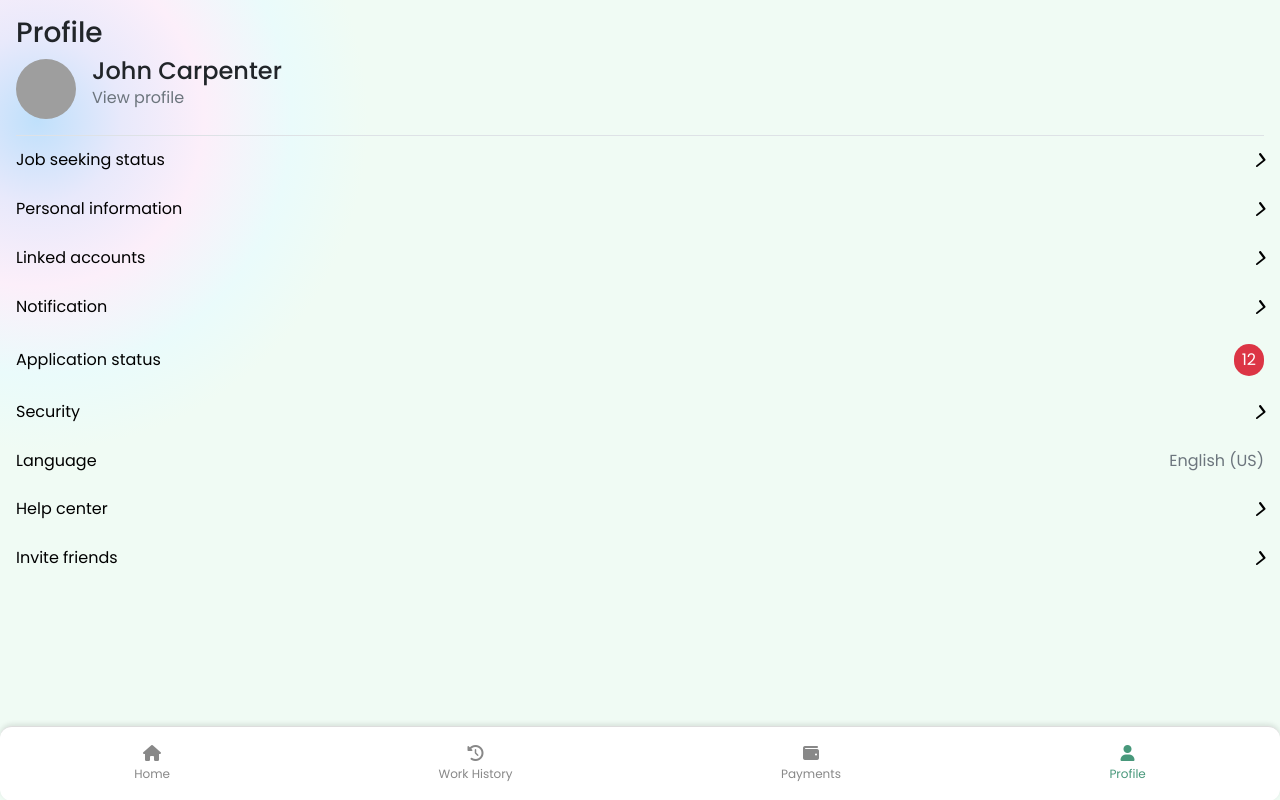
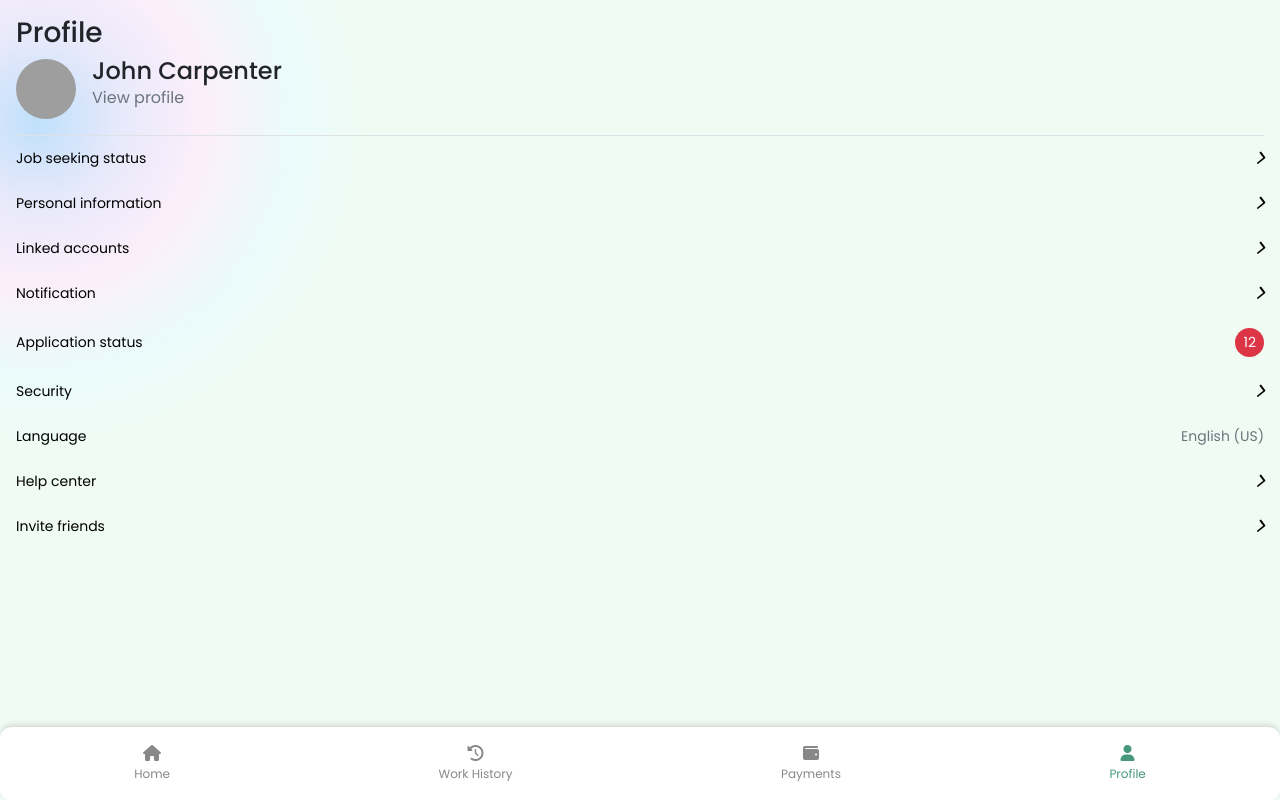
Before and after one commit to Faizi-Faisal/job, a React (Vite) app: page /profile in a window 1280 px wide. Built offline with nearby package versions, Linux system fonts and the light colour scheme; grey boxes are pictures that could not be loaded; the HTML template or start-up script is replaced by a standard one.

Commit message:
Update Profile.jsx

```diff
--- a/src/pages/Profile.jsx
+++ b/src/pages/Profile.jsx
@@ -24,39 +24,39 @@ const Profile = () => {
         </div>
 
         <div className="profilepagejob-list-group">
-          <button className="profilepagejob-list-item">
+          <button className="profilepagejob-list-item" style={{color:'#000', fontSize:'14px'}}>
             Job seeking status
             <i className="profilepagejob-icon-chevron-right"></i>
           </button>
-          <button className="profilepagejob-list-item">
+          <button className="profilepagejob-list-item" style={{color:'#000', fontSize:'14px'}}>
             Personal information
             <i className="profilepagejob-icon-chevron-right"></i>
           </button>
-          <button className="profilepagejob-list-item">
+          <button className="profilepagejob-list-item" style={{color:'#000', fontSize:'14px'}}>
             Linked accounts
             <i className="profilepagejob-icon-chevron-right"></i>
           </button>
-          <button className="profilepagejob-list-item">
+          <button className="profilepagejob-list-item" style={{color:'#000', fontSize:'14px'}}>
             Notification
             <i className="profilepagejob-icon-chevron-right"></i>
           </button>
-          <button className="profilepagejob-list-item">
+          <button className="profilepagejob-list-item" style={{color:'#000', fontSize:'14px'}}>
             Application status
             <span className="profilepagejob-badge">12</span>
           </button>
-          <button className="profilepagejob-list-item">
+          <button className="profilepagejob-list-item" style={{color:'#000', fontSize:'14px'}}>
             Security
             <i className="profilepagejob-icon-chevron-right"></i>
           </button>
-          <button className="profilepagejob-list-item">
+          <button className="profilepagejob-list-item" style={{color:'#000', fontSize:'14px'}}>
             Language
             <span className="profilepagejob-text-muted">English (US)</span>
           </button>
-          <button className="profilepagejob-list-item">
+          <button className="profilepagejob-list-item" style={{color:'#000', fontSize:'14px'}}>
             Help center
             <i className="profilepagejob-icon-chevron-right"></i>
           </button>
-          <button className="profilepagejob-list-item">
+          <button className="profilepagejob-list-item" style={{color:'#000', fontSize:'14px'}}>
             Invite friends
             <i className="profilepagejob-icon-chevron-right"></i>
           </button>
```
